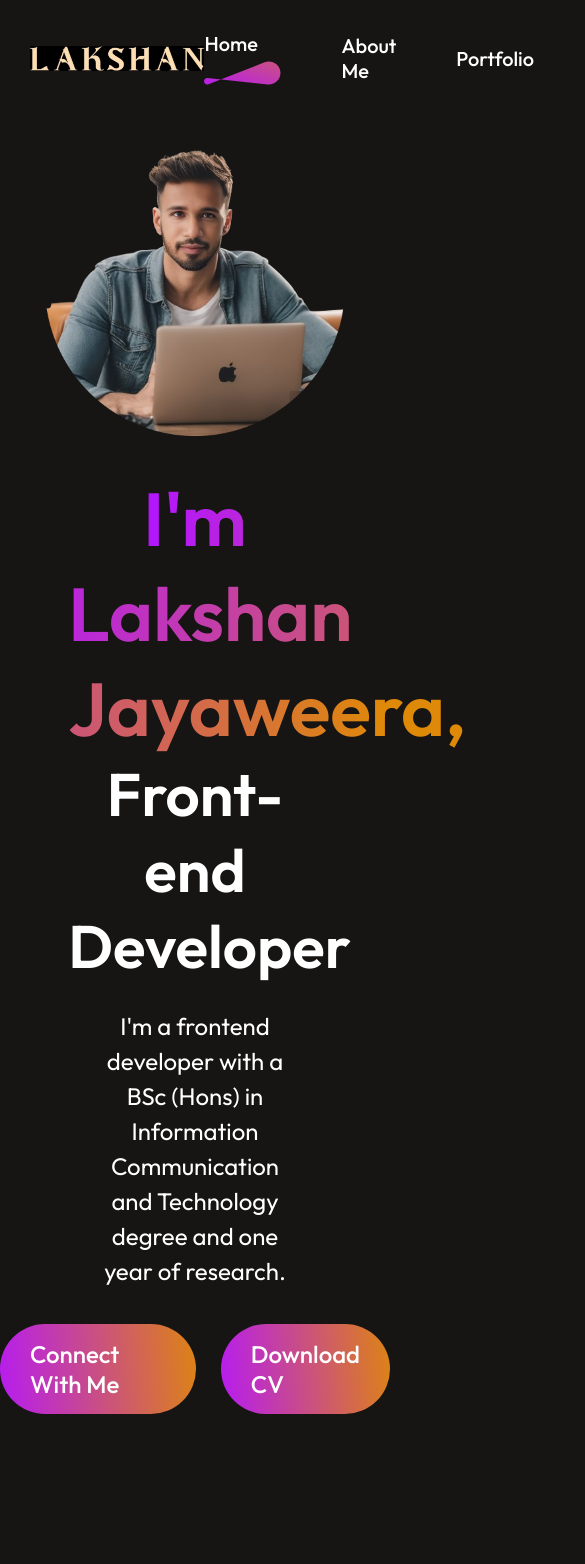
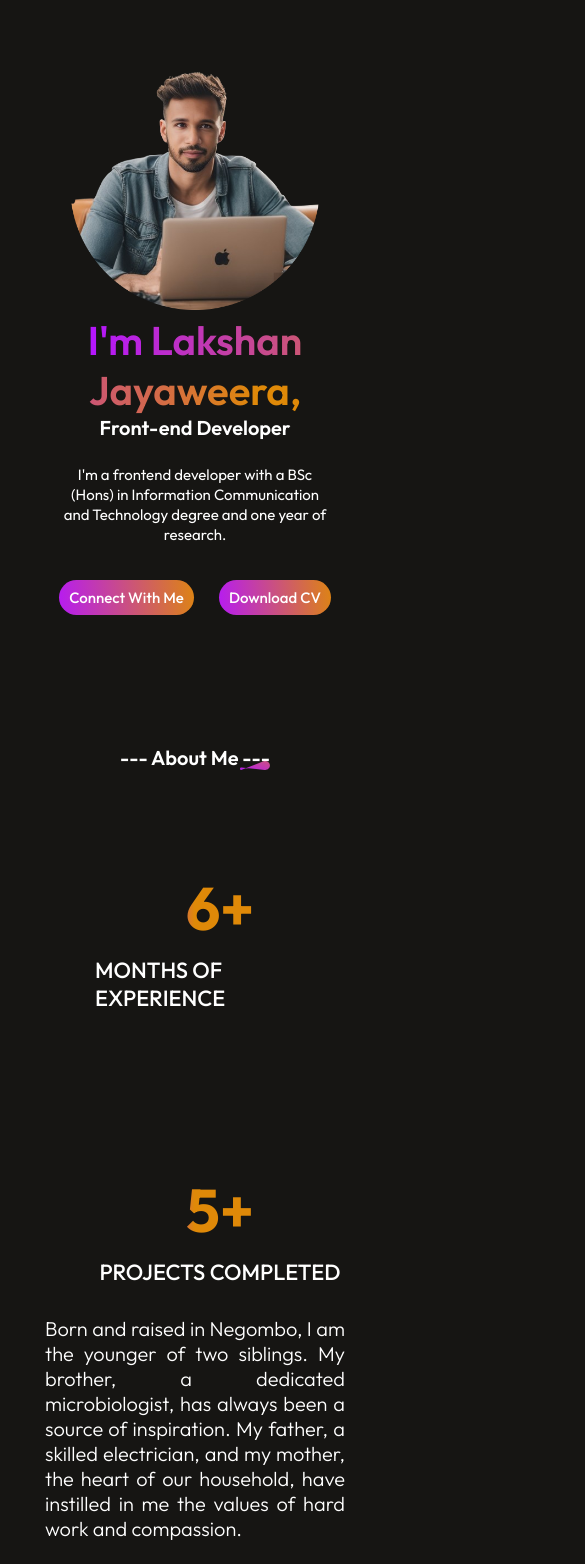
Before and after one commit to LakshanJayaweera426/Portfolio-, a React (Vite) app: page / in a window 390 px wide. Shown: the top 1564 px of the page, 585 px wide, since content can reach past the window. Built offline with nearby package versions, Linux system fonts and the light colour scheme.

Commit message:
update as responsive website

```diff
--- a/src/components/about/About.css
+++ b/src/components/about/About.css
@@ -112,3 +112,72 @@
     transform: scale(1.12);
     transition: 0.5s;
 }
+@media(max-width:1100px){
+    .about-skills{
+        width: 500px;
+    }
+    .about-para{
+        font-weight: 300;
+    }
+    .about-achievement{
+        margin-top: 200px;
+        margin-bottom: -40px;
+    }
+}
+@media (max-width:900px) {
+    .about-para{
+        width: 400px;
+    }
+    .about-title h1{
+        font-size: 40px;
+    }
+    .about-title img{
+        width: 80px;
+    }
+    .about-left img{
+        width: 200px;
+        padding-left: 5px;
+    }
+}
+@media(max-width:800px){
+    .about-left img{
+        width: 180px;
+    }
+    .about-achievement p {
+        padding-left: 50px;
+    }
+    .about-achievement h1{
+        padding-left: 50px;
+    }
+    .about-achievement span{
+        display: none;
+    }
+    .about-skills{
+        display: none;
+    }
+}
+@media(max-width:600px){
+    .about-left img{
+        display: none;
+    }
+    .about-section{
+        display: inline;
+    }
+    .about-left{
+        margin-top: -200px;
+        margin-bottom: 70px;
+    }
+}
+@media(max-width:400px){
+    .about-title h1{
+        font-size: 20px;
+        padding: 0px;
+        margin: 0px;
+    }
+    .about-title img{
+        width: 30px;
+    }
+    .about-para{
+        width: 300px;
+    }
+}
--- a/src/components/contact/Contact.css
+++ b/src/components/contact/Contact.css
@@ -105,3 +105,63 @@
     transform: scale(1.1);
     transition: 0.3s;
 }
+@media (max-width:1100px) {
+    .contact-left h1{
+        font-size: 40px;
+        font-weight: 400;
+    }
+    .contact-right input {
+        width: 350px;
+    }
+    .contact-right textarea{
+        width: 330px;
+    }
+    .contact-section{
+        gap: 100px;
+    }
+}
+@media(max-width:900px){
+    .contact-section{
+        gap: 10px;
+    }
+    .contact-detail img{
+        display: none;
+    }
+    .contact-left p{
+        width: 200px;
+    }
+    .contact-right{
+        margin-top: 40px;
+        text-align: left;
+    }
+}
+@media(max-width:800px){
+    .contact-section{
+        display: inline;
+    }
+    .contact-left p{
+        width: 400px;
+    }
+}
+@media(max-width:400px){
+    .contact-title h1{
+        font-size: 25px;
+    }
+    .contact-title img{
+        width: 30px;
+    }
+    .contact-left p{
+        width: 300px;
+    }
+    .contact-right input{
+        width: 300px;
+    }
+    .contact-right textarea{
+        width: 270px;
+    }
+    .contact-submit{
+        font-size: 20px;
+        padding: 8px 20px;
+    }
+
+}
--- a/src/components/hero/Hero.css
+++ b/src/components/hero/Hero.css
@@ -56,3 +56,41 @@
 .hero-resume:hover{
     border-color: #B425FF;
 }
+
+@media(max-width:1100px){
+    .hero h1 span{
+        font-size: 50px;
+    }
+    .hero h1{
+        font-size: 40px;
+        padding-bottom: 0px;
+    }
+    .hero img{
+        width: 250px;
+        margin-bottom: -30px;
+    }
+    .hero p{
+        font-size: 20px;
+        line-height: 20px;
+        width: 70%;
+    }
+    .hero-connect{
+        padding: 10px 20px;
+        font-size: 20px;
+    }
+}
+@media(max-width:400px){
+    .hero h1{
+        font-size: 20px;
+    }
+    .hero h1 span{
+        font-size: 40px;
+    }
+    .hero p{
+        font-size: 15px;
+    }
+    .hero-connect{
+        padding: 8px 10px;
+        font-size: 15px;
+    }
+}
--- a/src/components/mywork/MyWork.css
+++ b/src/components/mywork/MyWork.css
@@ -76,3 +76,54 @@
     transition: 0.6s;
 
 }
+@media(max-width:1100px) {
+    .mywork-container-project img{
+        width: 200px;
+    }
+    .mywork-description p{
+        font-size: 18px;
+    }
+    .mywork-tags h4{
+        font-weight: 200;
+    }
+}
+@media (max-width:900px) {
+    .mywork-tags h4{
+        display: none;
+    }
+    .mywork-container-project img{
+        width: 100px;
+    }
+    .mywork-description p{
+        width: 500px;
+    }
+    .mywork-title h1{
+        font-size: 40px;
+    }
+    .mywork-title img{
+        width: 50px;
+    }
+
+}
+@media(max-width:600px){
+    .mywork-container-project img{
+       width: 300px;
+    }
+    .mywork-description{
+        display: none;
+    }
+    .mywork-title h1{
+        font-size: 30px;
+    }
+
+}
+@media(max-width:400px){
+    .mywork-title h1{
+        font-size: 20px;
+        margin: 0px;
+        padding: 0px;
+    }
+    .mywork-title img{
+        width: 30px;
+    }
+}
--- a/src/components/navbar/Navbar.css
+++ b/src/components/navbar/Navbar.css
@@ -6,7 +6,7 @@
 }
 .navbar img{
     width: auto;
-    height: 25px;
+    height: 20px;
 }
 .nav-menu{
     display: flex;
@@ -50,3 +50,31 @@
     font-weight: 500;
     background: linear-gradient(270deg, #DF8908 10%, #B415FF 100%);
 }
+@media(max-width:1100px) {
+    .nav-connect{
+        display: none;
+    }
+}
+@media(max-width:900px){
+    .nav-connect{
+        display: none;
+    }
+    .navbar{
+        margin-left: 70px;
+    }
+}
+@media(max-width:800px){
+    .navbar img{
+        display: none;
+    }
+}
+@media(max-width:600px){
+    .nav-menu{
+        gap:20px;
+    }
+}
+@media(max-width:400px){
+    .nav-menu{
+        display: none;
+    }
+}
--- a/src/components/services/Services.css
+++ b/src/components/services/Services.css
@@ -31,7 +31,7 @@
     margin-bottom: 40px;
 }
 .research-container-week img{
-    width: 400px;
+    width: 200px;
     height: auto;
 }
 .research-container-week img:hover{
@@ -71,3 +71,23 @@ a{
     color: white;
     font-weight: 500;
 }
+
+@media(max-width:900px){
+    .research-description p{
+        width: 400px;
+    }
+}
+@media(max-width:600px){
+    .services-title h1{
+        font-size: 25px;
+    }
+    .services-title img{
+        width: 50px;
+    }
+    .research-container-week img{
+        width: 300px;
+    }
+    .research-description p{
+        display: none;
+    }
+}
```
